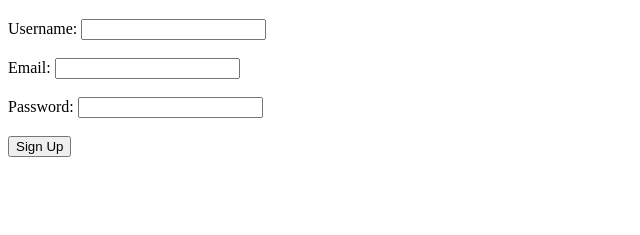
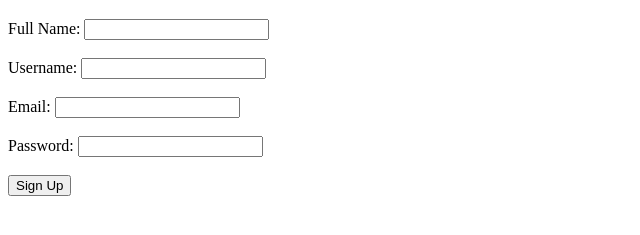
Before and after one commit to siddhesh2868/day6, a plain HTML site: page signup.html in a window 1280 px wide. Shown: the part 61-296 px from the top of the page, without its empty margins (0-640 px from the left). Drawn offline with Linux system fonts and the light colour scheme.

Commit message:
Update signup.html

```diff
--- a/signup.html
+++ b/signup.html
@@ -7,7 +7,10 @@
 </head>
 <body>
   <h1>Sign Up</h1>
-  <form action="submit.php" method="post">  <label for="username">Username:</label>
+  <form action="submit.php" method="post">
+    <label for="fname">Full Name:</label>
+    <input type="text" id="fname" name="fname" required><br><br>
+    <label for="username">Username:</label>
     <input type="text" id="username" name="username" required><br><br>
     <label for="email">Email:</label>
     <input type="email" id="email" name="email" required><br><br>
```
